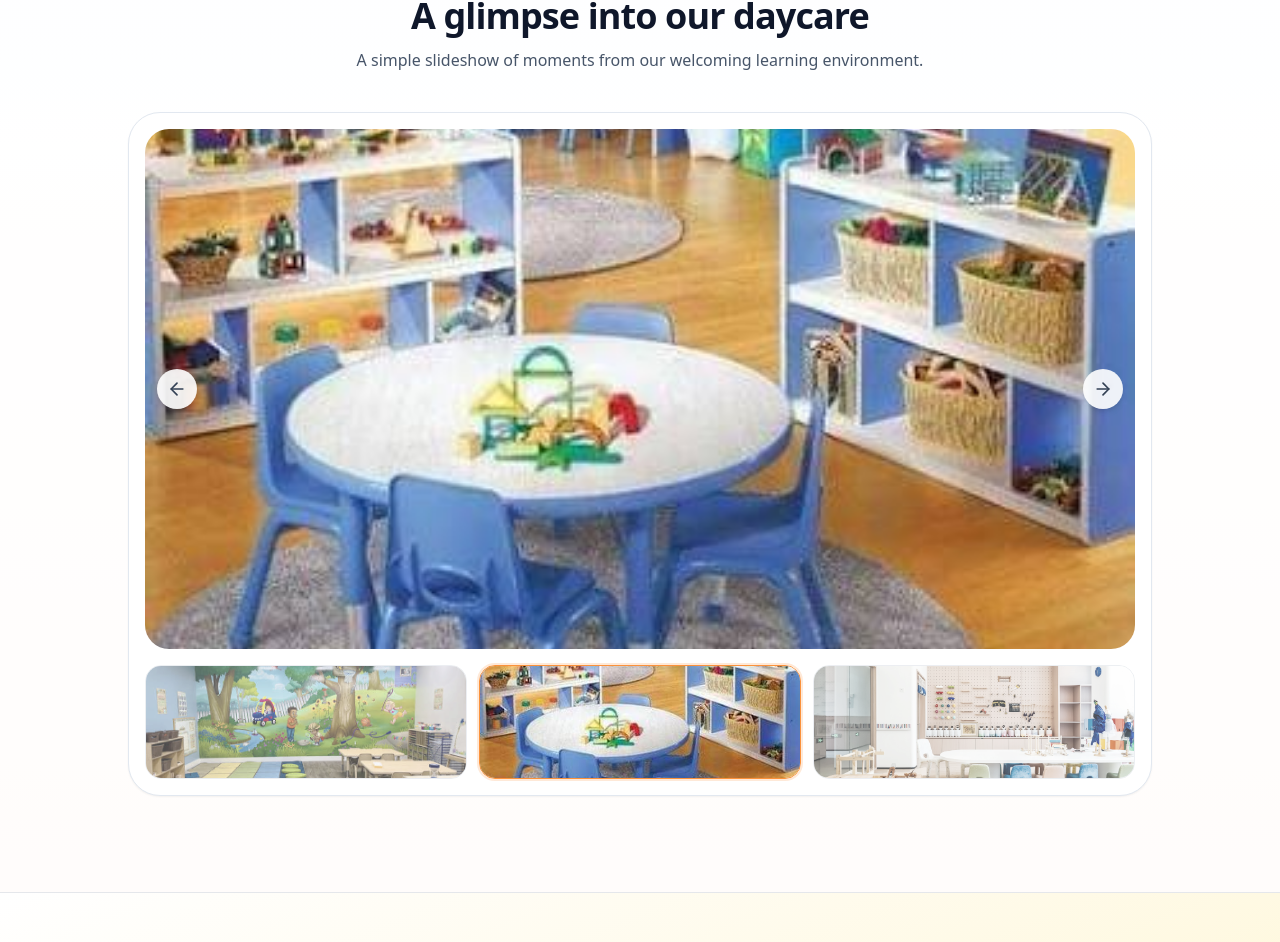
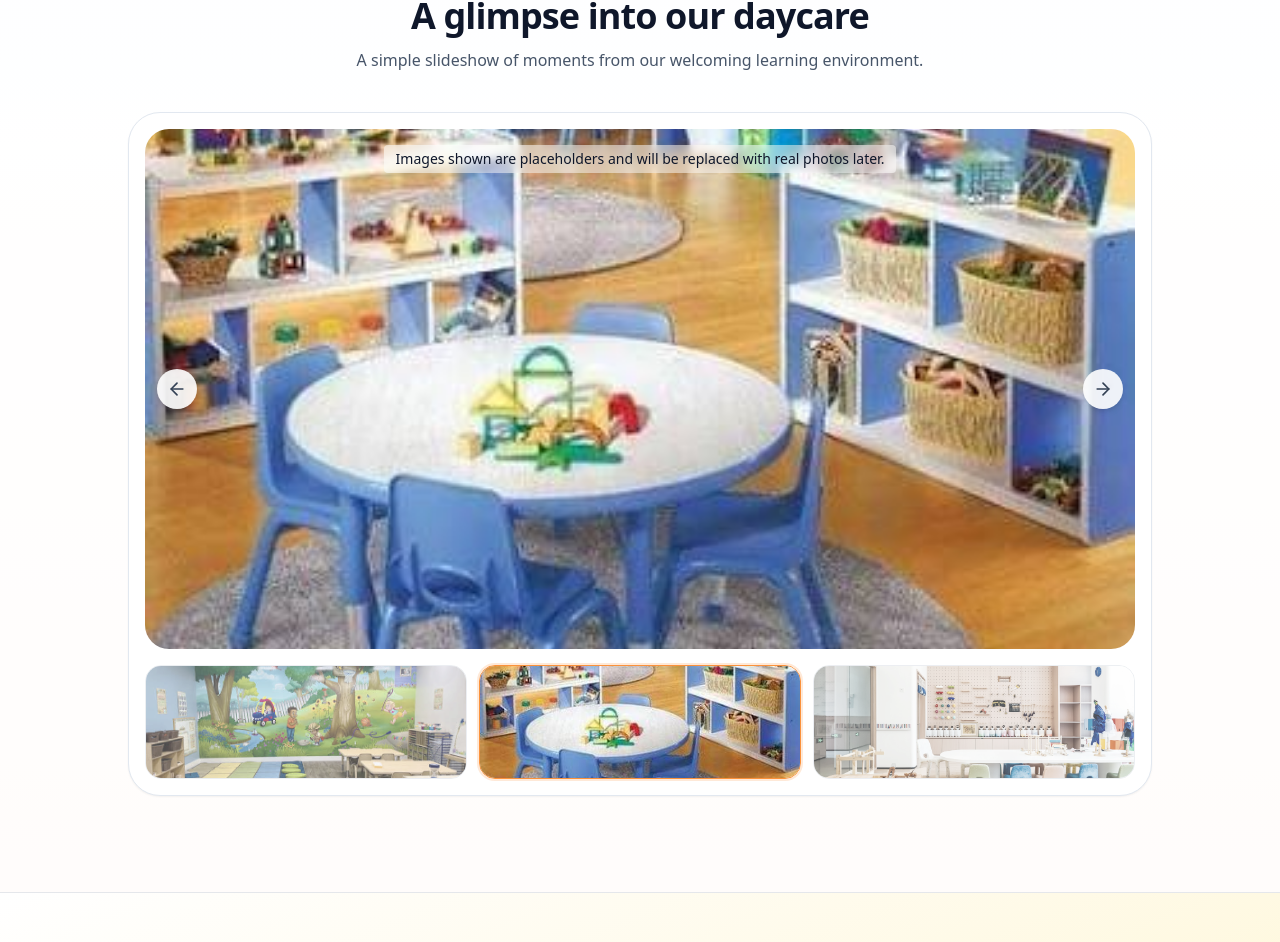
Before and after one commit to irishpaladin/AugustWebsite, a React (Vite) app: page / in a window 1280 px wide. Shown: the part 2143-3085 px from the top of the page. Built offline with nearby package versions, Linux system fonts and the light colour scheme.

Commit message:
Added place holder notice

```diff
--- a/src/sections/Gallery.tsx
+++ b/src/sections/Gallery.tsx
@@ -60,6 +60,13 @@ export default function Gallery() {
                 className="h-[420px] w-full rounded-[24px] object-cover sm:h-[520px]"
               />
 
+              {/* TODO: Remove this div later when we have real images. It is just a temporary notice for the placeholder images. */}
+              <div className="absolute inset-x-4 top-4 flex justify-center z-10 pointer-events-none">
+                <div className="bg-white/50 px-3 py-1 rounded text-sm text-slate-900 backdrop-blur-sm">
+                  Images shown are placeholders and will be replaced with real photos later.
+                </div>
+              </div>
+
               <button
                 type="button"
                 onClick={showPrev}
```
